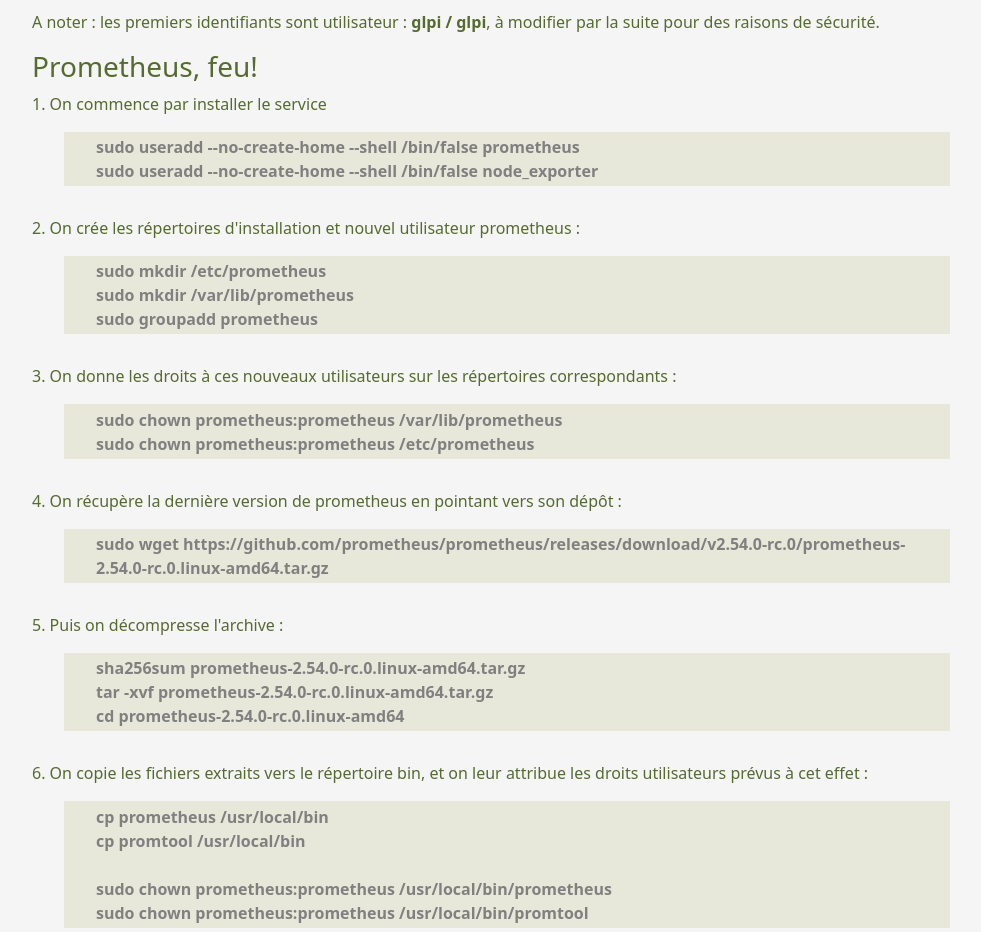
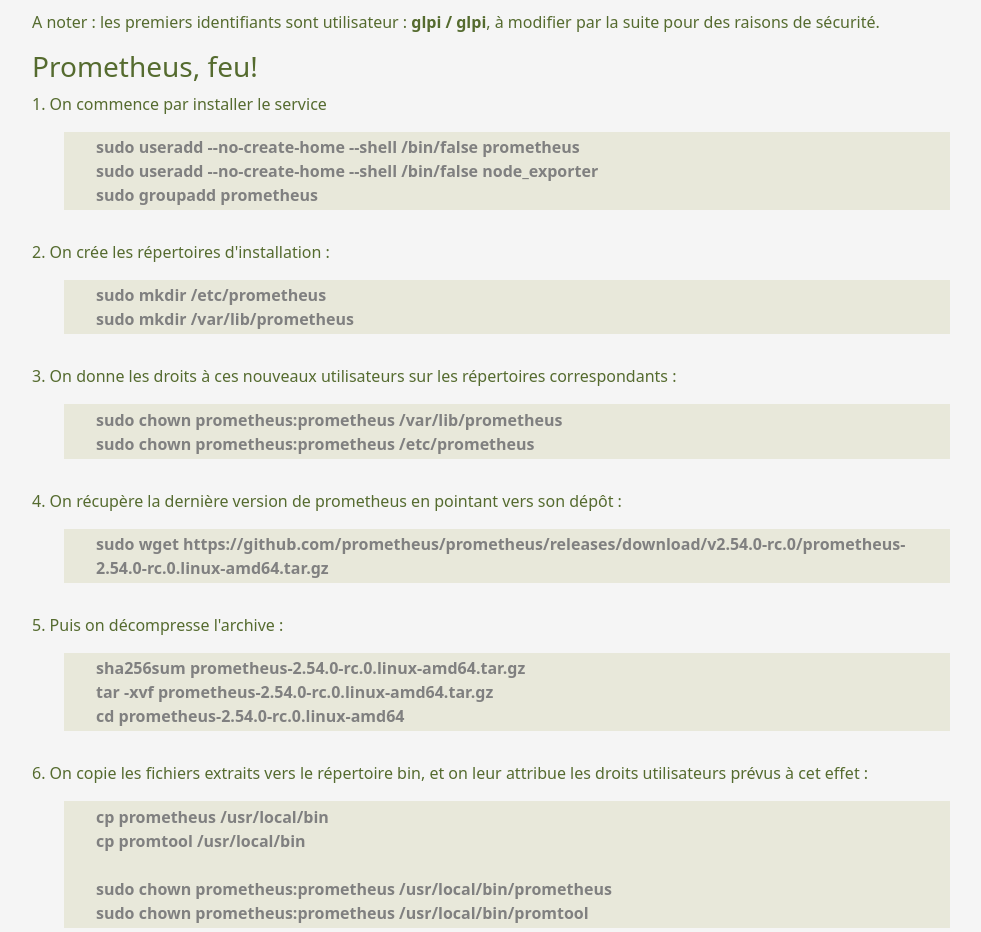
Before and after one commit to GitMalice/startReact, a React (Vite) app: page /monitoring in a window 1280 px wide. Shown: the part 3480-4412 px from the top of the page, without its empty margins (133-1114 px from the left). Built offline with nearby package versions, Linux system fonts and the light colour scheme.

Commit message:
switch groupapp with previous commands

```diff
--- a/src/components/Monitoring.tsx
+++ b/src/components/Monitoring.tsx
@@ -119,17 +119,14 @@
         sudo useradd --no-create-home --shell /bin/false prometheus
         <br />
         sudo useradd --no-create-home --shell /bin/false node_exporter
+        <br />
+        sudo groupadd prometheus
       </p>
-      <p>
-        2. On crée les répertoires d'installation et nouvel utilisateur
-        prometheus :
-      </p>
+      <p>2. On crée les répertoires d'installation :</p>
       <p className="code">
         sudo mkdir /etc/prometheus
         <br />
         sudo mkdir /var/lib/prometheus
-        <br />
-        sudo groupadd prometheus
       </p>
       <p>
         3. On donne les droits à ces nouveaux utilisateurs sur les répertoires
```
